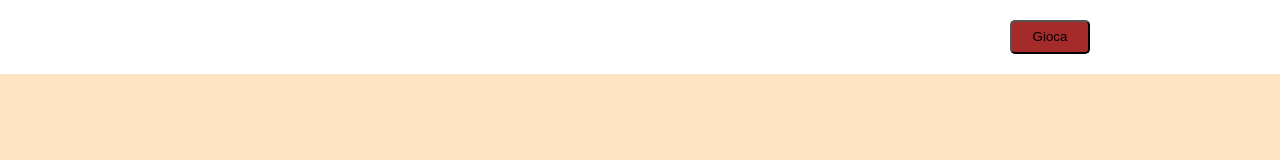
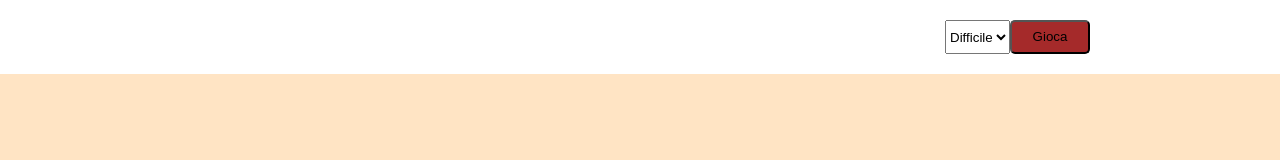
Before and after one commit to freddycarta/js-grafica-cm, a plain HTML site: page index.html in a window 1280 px wide. Drawn offline with Linux system fonts and the light colour scheme.

Commit message:
selector

```diff
--- a/index.html
+++ b/index.html
@@ -12,6 +12,11 @@
     <header class="main-header">
         <div class="container">
                 <div class="row">
+                    <select name="difficoltà" id="">
+                        <option value="facile" selected>Facile</option>
+                        <option value="medio" selected>Medio</option>
+                        <option value="difficile" selected>Difficile</option>
+                    </select>
                     <button class="play-button">
                         Gioca
                     </button>
```
